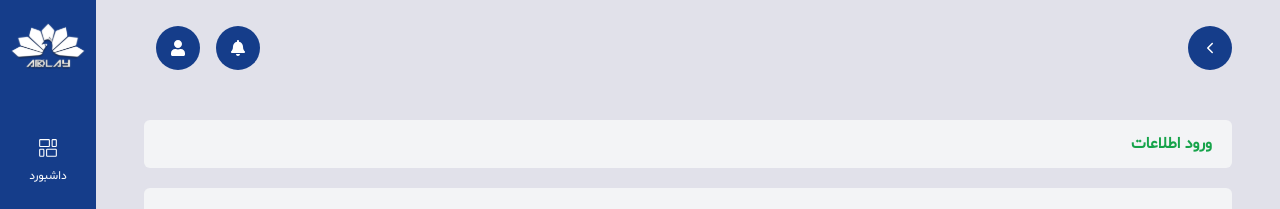
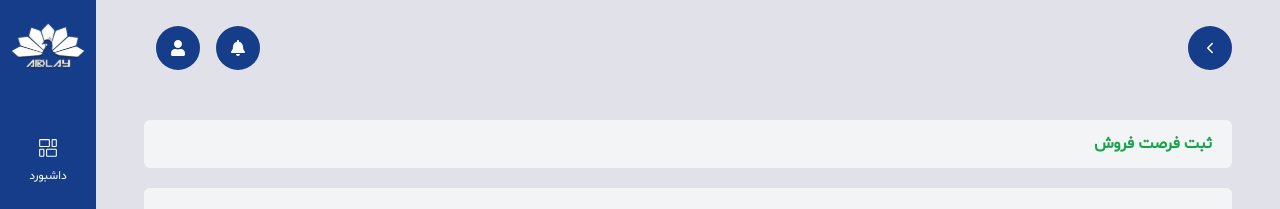
Before and after one commit to alirezzasarkar/customer-management-software, a React app: page /dashboard/sales-opportunities/entry in a window 1280 px wide. Shown: the top 209 px of the page. Built offline with nearby package versions, Linux system fonts and the light colour scheme; the HTML template or start-up script is replaced by a standard one.

Commit message:
fix: SalesOpportunitiesEntry.jsx

```diff
--- a/src/Components/SalesOpportunities/SalesOpportunitiesEntry.jsx
+++ b/src/Components/SalesOpportunities/SalesOpportunitiesEntry.jsx
@@ -9,7 +9,7 @@ import DashboardButton from "../Common/DashboardButton";
 const SalesOpportunitiesEntry = () => {
   return (
     <div>
-      <Title title="ورود اطلاعات" />
+      <Title title="ثبت فرصت فروش" />
       <div className="bg-gray-100 p-5 mx-6 rounded-md">
         <form className="flex flex-col gap-7">
           <div className="flex justify-between">
```
